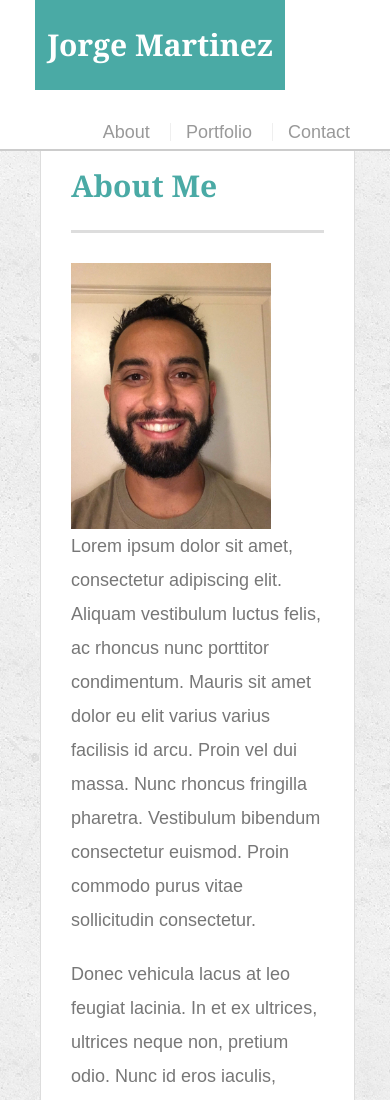
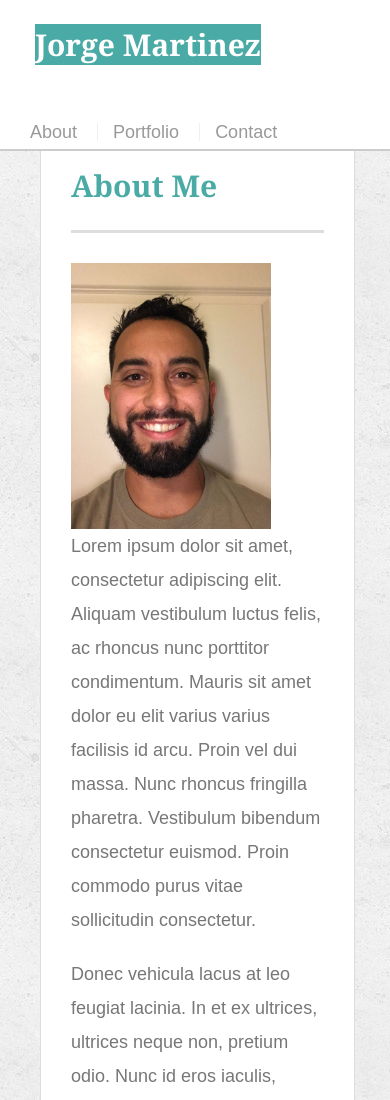
Before and after one commit to Joura210/Responsive-Portfolio, a plain HTML site: page index.html in a window 390 px wide. Shown: the top 1100 px of the page. Drawn offline with Linux system fonts and the light colour scheme.

Commit message:
sizing 640px

```diff
--- a/assets/css/style.css
+++ b/assets/css/style.css
@@ -253,9 +253,18 @@ body {
         padding-right: 40px;
     }
 
-    }
+
 
     @media screen and (max-width: 640px) {
+
+  #logo {
+
+    float:none;
+  }
+
+  nav  {
+    float:none;
+  }
 
 
 
```
Also changed, not shown: contact.html (+1 -0 lines), index.html (+1 -0 lines), portfolio.html (+2 -0 lines).
